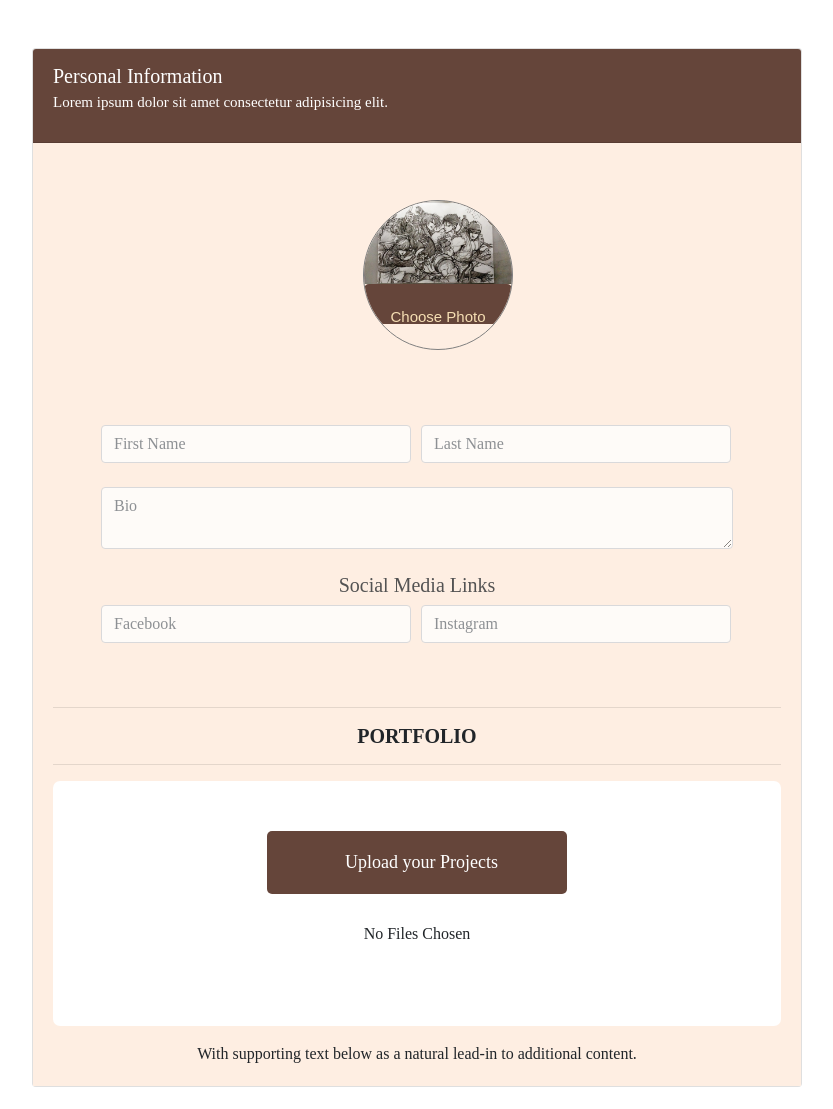
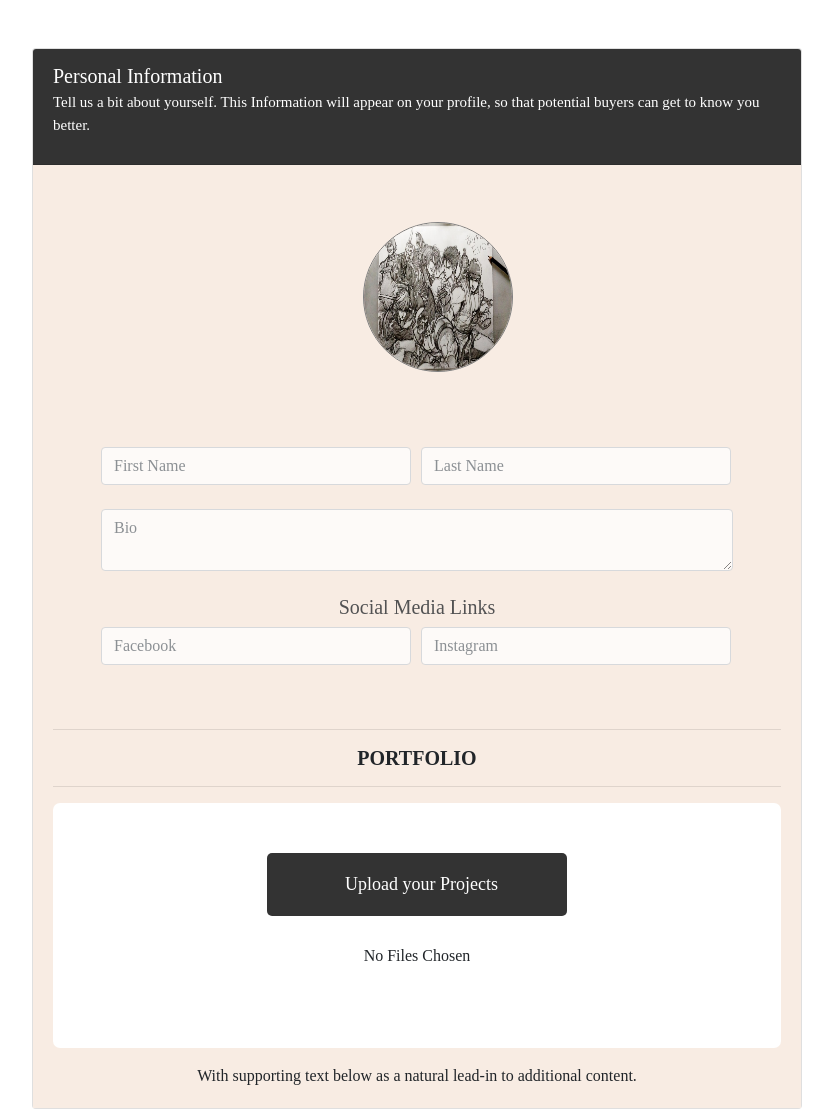
Before and after one commit to WebsiteLive/PODIUMG5, a PHP site: page /profileinfo.html in a window 1280 px wide. Shown: the whole page, without its empty margins (223-1056 px from the left). Before the commit the page ends 1087 px from the top, so only its background shows below. Run offline with PHP 8.4, Linux system fonts and the light colour scheme; some libraries are stand-ins or nearby versions.

Commit message:
design adjustments

```diff
--- a/profileinfo.css
+++ b/profileinfo.css
@@ -2,7 +2,7 @@
     font-family: montserrat;
 }
 .card{
-    border: #65453A;
+    border: #000;
     border-width: 3px;
 }
 .card-header{
@@ -17,10 +17,7 @@
     font-weight: normal;
 }
 /**CHOOSE PROFILE PIC**/
-.rounded-circle{
-    width: 7rem;
-    height: 7rem;
-}
+
 .profile-pic-div{
     height: 150px;
     width: 150px;
@@ -34,21 +31,30 @@
     margin-left: 12rem;
     z-index: 2;
 }
+#photo{
+    height: 100%;
+    width: 100%;
+}
 
+#file{
+    display: none;
+}
 
 
 #uploadBtn{
     height: 40px;
     width: 100%;
+    position: absolute;
     bottom: 0;
     left: 50%;
     transform: translateX(-50%);
     text-align: center;
     color: wheat;
-    line-height: 30px;
+    line-height: 10px;
     font-family: sans-serif;
     font-size: 15px;
     cursor: pointer;
+    display: none;
 }
 
 form{
@@ -73,8 +79,8 @@ input[type="file"]{
 label{
     display: block;
     position: relative;
-    background-color: #65453A;
-    color: #ffffff;
+    background-color: #333;
+    color: #fff;
     font-size: 18px;
     text-align: center;
     width: 300px;
--- a/profileinfo.html
+++ b/profileinfo.html
@@ -13,11 +13,13 @@
     <!--CONTAINER-->
     <div class="container-fluid" style="max-width: 50rem;">
         <div class="card">
-            <div class="card-header" style="background-color:#65453A;">
+            <div class="card-header" style="background-color:#333;">
             Personal Information
-            <p class="font">Lorem ipsum dolor sit amet consectetur adipisicing elit.</p>
+            <p class="font">Tell us a bit about yourself. This Information will appear on your profile, so that potential buyers can get to know you better.
+
+            </p>
             </div>
-            <div class="card-body text-center" style="background-color: #FEEEE2;">
+            <div class="card-body text-center" style="background-color: #f8ece3;">
 
                 <center>
                 <div class="profile-pic-div">
```
